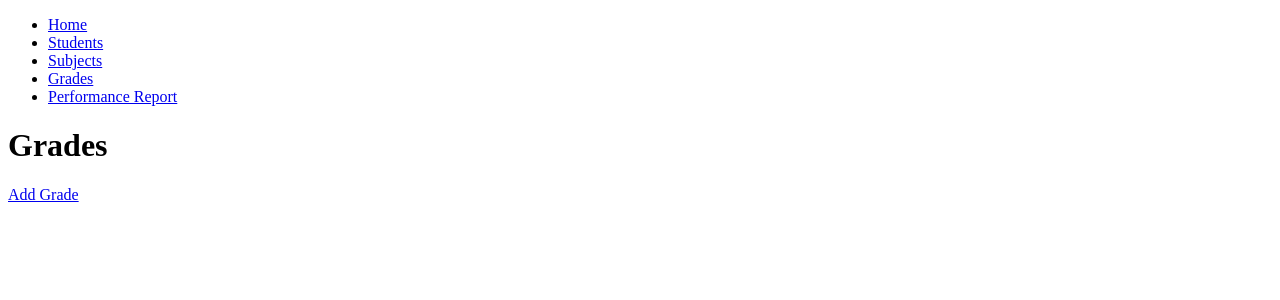
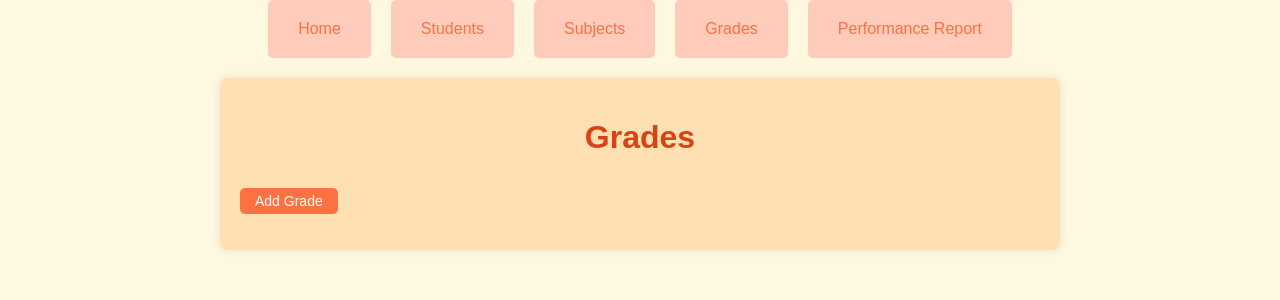
Before and after one commit to ArkhipovaV/StudentDjango, a Django app: template grades/templates/grades/grade_list.html in a window 1280 px wide. Shown: the top 300 px of the page. Run offline with Django 3.2, Linux system fonts and the light colour scheme; the template is opened without the code that fills it, so the values that code supplies are empty.

Commit message:
Style
Добавлены стили

```diff
--- a/StudentDjango/urls.py
+++ b/StudentDjango/urls.py
@@ -3,5 +3,5 @@ from django.urls import include, path
 
 urlpatterns = [
     path('admin/', admin.site.urls),
-    path('grades/', include('grades.urls')),
+    path('', include('grades.urls')),
 ]
--- /dev/null
+++ b/grades/static/grades/styles.css
@@ -0,0 +1,136 @@
+/* styles.css */
+
+body {
+    font-family: Arial, sans-serif;
+    background-color: #FFF8E1;
+    color: #5D4037;
+    display: flex;
+    flex-direction: column;
+    align-items: center;
+    margin: 0;
+    padding: 0;
+}
+
+nav ul {
+    list-style-type: none;
+    padding: 0;
+    margin: 0;
+    display: flex;
+    justify-content: center;
+    width: 100%;
+}
+
+nav ul li {
+    margin: 0 10px;
+}
+
+nav ul li a {
+    text-decoration: none;
+    color: #FF7043;
+    padding: 10px 15px;
+    font-size: 16px;
+    transition: color 0.3s ease;
+}
+
+nav ul li a:hover {
+    color: #BF360C;
+}
+
+.container {
+    width: 80%;
+    max-width: 800px;
+    margin: 20px auto;
+    padding: 20px;
+    background-color: #FFE0B2;
+    border-radius: 8px;
+    box-shadow: 0 0 10px rgba(0, 0, 0, 0.1);
+}
+
+h1, h2 {
+    color: #D84315;
+    text-align: center;
+}
+
+button {
+    background-color: #FF7043;
+    color: white;
+    border: none;
+    padding: 5px 15px;
+    cursor: pointer;
+    margin-top: 10px;
+    border-radius: 5px;
+    font-size: 14px;
+    transition: background-color 0.3s ease;
+}
+
+button:hover {
+    background-color: #BF360C;
+}
+
+form {
+    max-width: 600px;
+    margin: auto;
+}
+
+form input, form select, form textarea {
+    width: calc(100% - 22px);
+    padding: 10px;
+    margin-bottom: 10px;
+    border: 1px solid #BCAAA4;
+    border-radius: 4px;
+}
+
+form input[type="date"] {
+    width: calc(100% - 22px);
+}
+
+ul {
+    list-style-type: none;
+    padding: 0;
+}
+
+ul li {
+    background-color: #FFCCBC;
+    margin: 5px 0;
+    padding: 10px;
+    border-radius: 5px;
+    display: flex;
+    justify-content: space-between;
+    align-items: center;
+}
+
+ul li a {
+    color: #5D4037;
+    text-decoration: none;
+    margin: 0 5px;
+}
+
+ul li a:hover {
+    text-decoration: underline;
+}
+
+ul li div {
+    display: flex;
+}
+
+.confirm-delete {
+    text-align: center;
+    background-color: #FFE0B2;
+    padding: 20px;
+    border-radius: 8px;
+    box-shadow: 0 0 10px rgba(0, 0, 0, 0.1);
+}
+
+.confirm-delete button, .confirm-delete a {
+    display: inline-block;
+    margin: 10px;
+}
+
+.confirm-delete a {
+    color: #FF7043;
+    text-decoration: none;
+}
+
+.confirm-delete a:hover {
+    text-decoration: underline;
+}
--- a/grades/templates/grades/base.html
+++ b/grades/templates/grades/base.html
@@ -2,6 +2,8 @@
 <html>
 <head>
     <title>{% block title %}Student Management{% endblock %}</title>
+    {% load static %}
+    <link rel="stylesheet" type="text/css" href="{% static 'grades/styles.css' %}">
 </head>
 <body>
     <nav>
@@ -13,6 +15,8 @@
             <li><a href="{% url 'performance_report' %}">Performance Report</a></li>
         </ul>
     </nav>
-    {% block content %}{% endblock %}
+    <div class="container">
+        {% block content %}{% endblock %}
+    </div>
 </body>
 </html>
--- a/grades/templates/grades/grade_confirm_delete.html
+++ b/grades/templates/grades/grade_confirm_delete.html
@@ -3,10 +3,12 @@
 {% block title %}Confirm Delete{% endblock %}
 
 {% block content %}
+    <div class="confirm-delete">
 <h1>Are you sure you want to delete the grade for {{ grade.student }} in {{ grade.subject }}?</h1>
 <form method="post">
     {% csrf_token %}
     <button type="submit">Yes, delete</button>
 </form>
 <a href="{% url 'grade_list' %}">Cancel</a>
+    </div>
 {% endblock %}
--- a/grades/templates/grades/grade_list.html
+++ b/grades/templates/grades/grade_list.html
@@ -4,13 +4,21 @@
 
 {% block content %}
 <h1>Grades</h1>
-<a href="{% url 'grade_create' %}">Add Grade</a>
+<a href="{% url 'grade_create' %}">
+    <button>Add Grade</button>
+</a>
 <ul>
     {% for grade in grades %}
     <li>
         {{ grade.student }} - {{ grade.subject }} - {{ grade.grade }} - {{ grade.date }}
-        <a href="{% url 'grade_update' grade.pk %}">Edit</a> -
-        <a href="{% url 'grade_delete' grade.pk %}">Delete</a>
+        <div>
+            <a href="{% url 'grade_update' grade.pk %}">
+                <button>Edit</button>
+            </a>
+            <a href="{% url 'grade_delete' grade.pk %}">
+                <button>Delete</button>
+            </a>
+        </div>
     </li>
     {% endfor %}
 </ul>
--- a/grades/templates/grades/student_confirm_delete.html
+++ b/grades/templates/grades/student_confirm_delete.html
@@ -3,10 +3,12 @@
 {% block title %}Confirm Delete{% endblock %}
 
 {% block content %}
+    <div class="confirm-delete">
 <h1>Are you sure you want to delete {{ student.first_name }} {{ student.last_name }}?</h1>
 <form method="post">
     {% csrf_token %}
     <button type="submit">Yes, delete</button>
 </form>
 <a href="{% url 'student_list' %}">Cancel</a>
+    </div>
 {% endblock %}
--- a/grades/templates/grades/subject_confirm_delete.html
+++ b/grades/templates/grades/subject_confirm_delete.html
@@ -3,10 +3,12 @@
 {% block title %}Confirm Delete{% endblock %}
 
 {% block content %}
+<div class="confirm-delete">
     <h1>Are you sure you want to delete {{ subject.name }}?</h1>
     <form method="post">
         {% csrf_token %}
         <button type="submit">Yes, delete</button>
     </form>
     <a href="{% url 'subject_list' %}">Cancel</a>
+</div>
 {% endblock %}
```
Also changed, not shown: StudentDjango/settings.py (+6 -1 lines), grades/templates/grades/student_list.html (+11 -3 lines), grades/templates/grades/subject_list.html (+11 -3 lines). Lines whose indentation alone changed are shown as unchanged.
